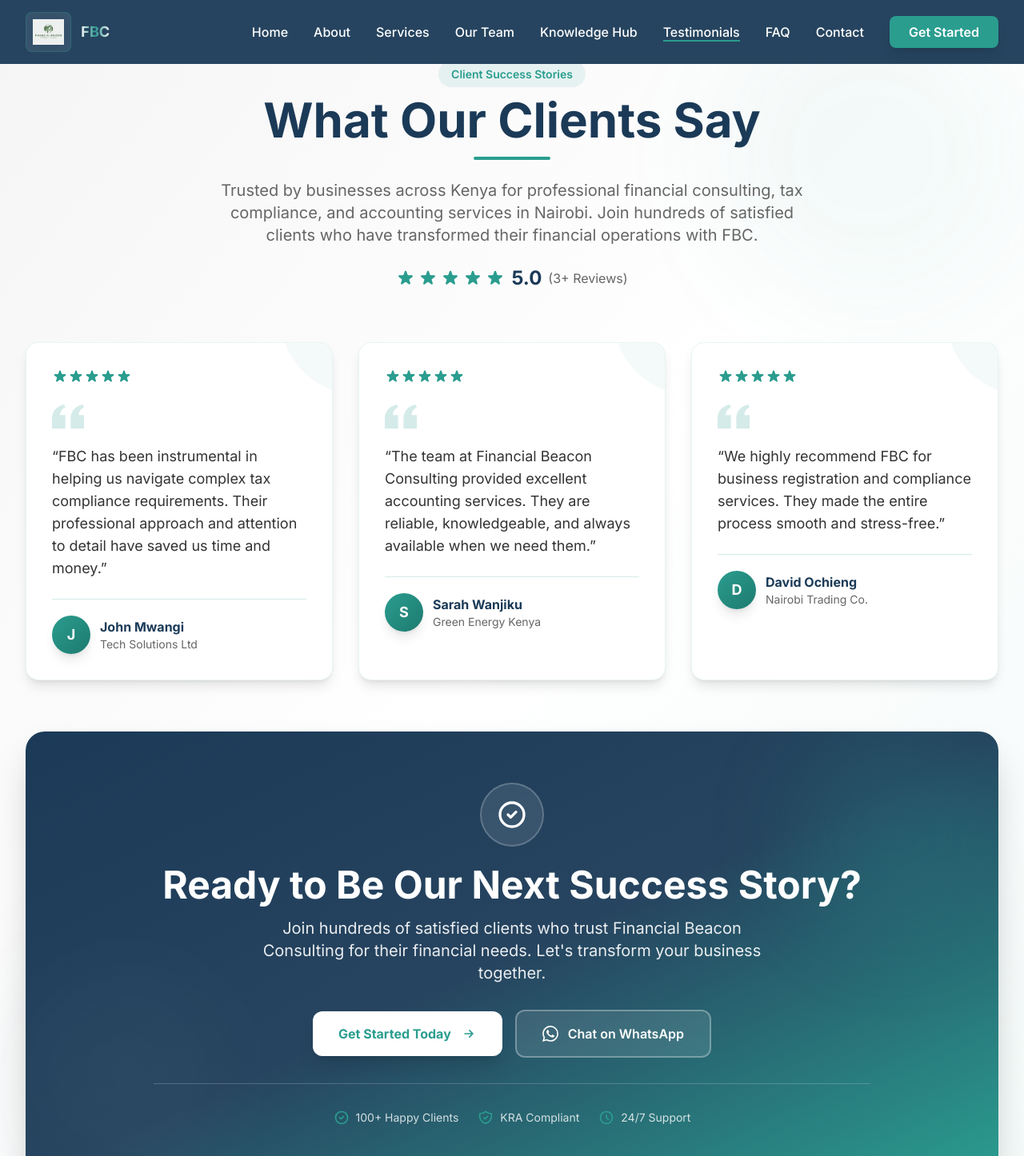
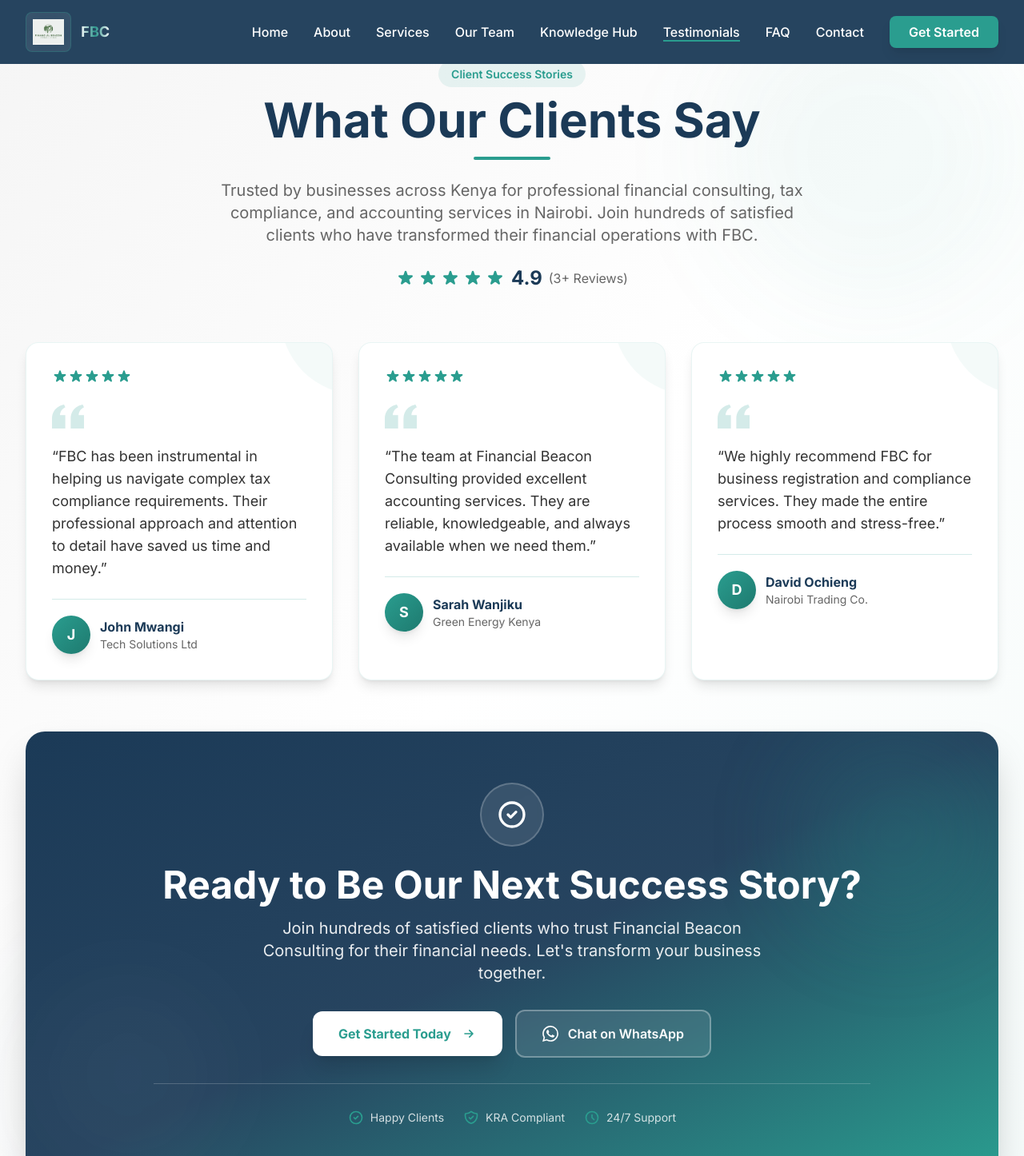
Before and after one commit to Kevokali/fbc-website, a Next.js app: page /testimonials in a window 1280 px wide. Shown: the top 1446 px of the page at 80% size. Built offline with nearby package versions, Linux system fonts and the light colour scheme.

Commit message:
fixing issues with home page

```diff
--- a/components/TestimonialsSection.tsx
+++ b/components/TestimonialsSection.tsx
@@ -60,7 +60,7 @@ export default function TestimonialsSection() {
     name: 'Financial Beacon Consulting',
     aggregateRating: {
       '@type': 'AggregateRating',
-      ratingValue: '5',
+      ratingValue: '4.9',
       reviewCount: testimonials.length.toString(),
       bestRating: '5',
       worstRating: '1',
@@ -135,7 +135,7 @@ export default function TestimonialsSection() {
                 </svg>
               ))}
             </div>
-            <span className="text-2xl font-bold text-deep-blue">5.0</span>
+             <span className="text-2xl font-bold text-deep-blue">4.9</span>
              <span className="text-text-secondary">({testimonials.length}+ Reviews)</span>
           </div>
         </header>
@@ -280,7 +280,7 @@ export default function TestimonialsSection() {
                    <svg className="w-5 h-5 text-emerald" fill="none" viewBox="0 0 24 24" stroke="currentColor" strokeWidth={2}>
                      <path strokeLinecap="round" strokeLinejoin="round" d="M9 12l2 2 4-4m6 2a9 9 0 11-18 0 9 9 0 0118 0z" />
                    </svg>
-                  <span>100+ Happy Clients</span>
+                   <span>Happy Clients</span>
                  </div>
                 <div className="flex items-center gap-2">
                   <svg className="w-5 h-5 text-emerald" fill="none" viewBox="0 0 24 24" stroke="currentColor" strokeWidth={2}>
```
Lines whose indentation alone changed are shown as unchanged.
